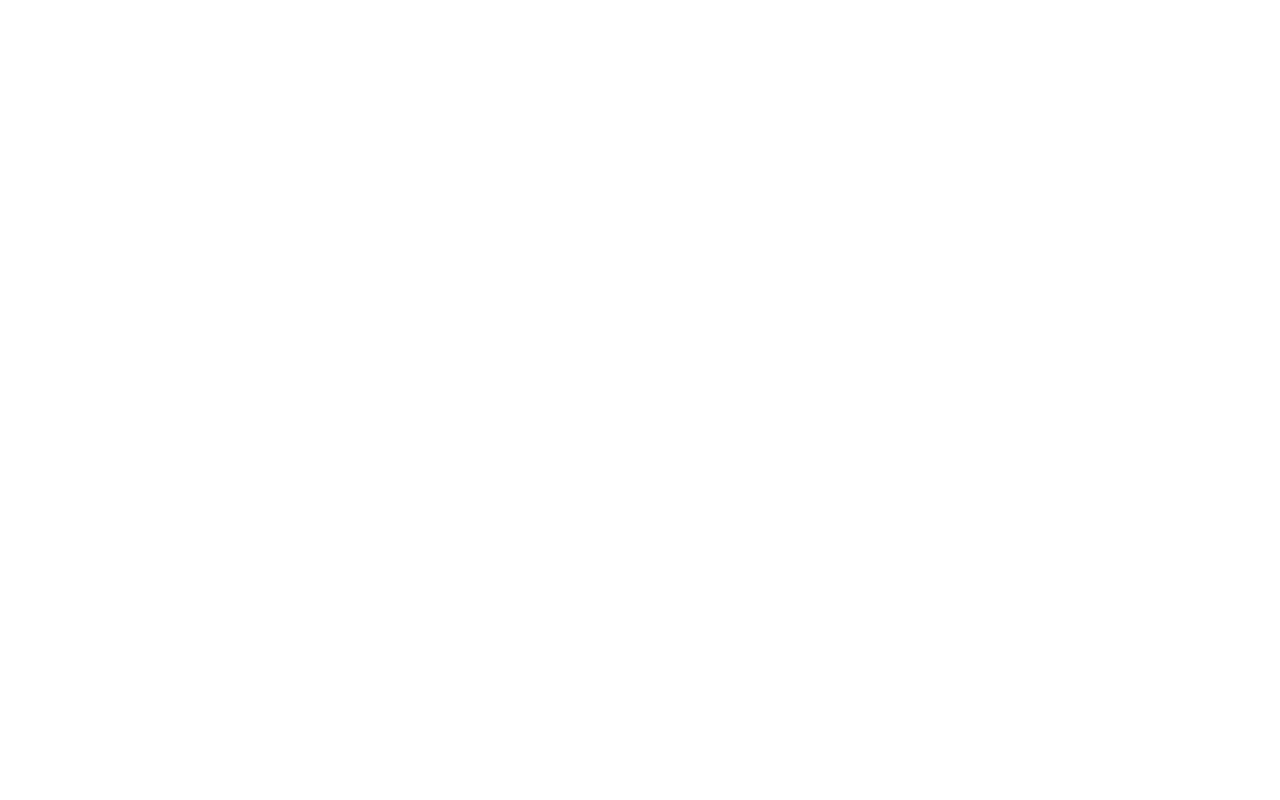
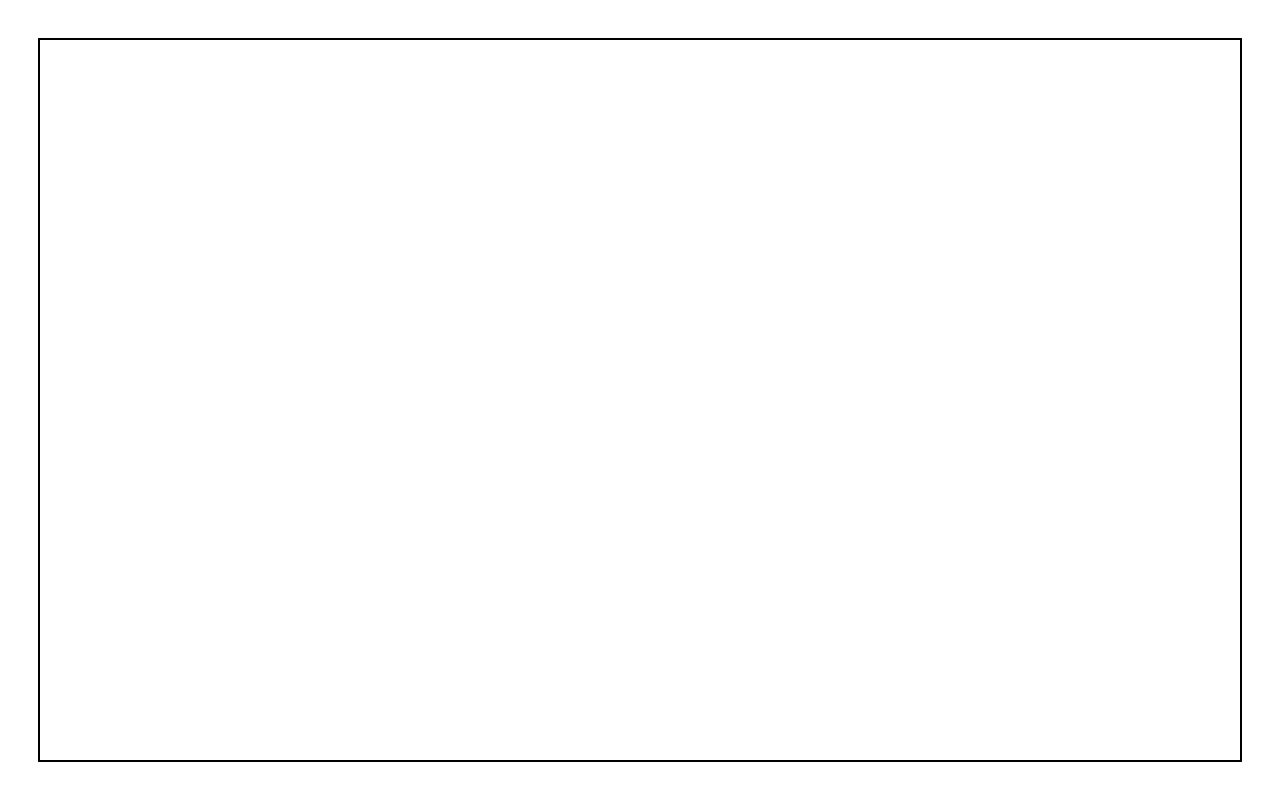
Before and after one commit to Deepspacediver/image-slider, a website: page index.html in a window 1280 px wide. Drawn offline with Linux system fonts and the light colour scheme.

Commit message:
Html template and styling

```diff
--- a/index.html
+++ b/index.html
@@ -8,6 +8,14 @@
   <title>Image slider</title>
 </head>
 <body>
+  <div id="content">
+    <div class="previous-arrow-wrapp"></div>
+    <div class="main-body">
+
+    </div>
+    <div class="next-arrow-wrapp"></div>
+  </div>
+  <div id="footer"></div>
   <script type="module" src="/app.js"></script>
 </body>
 </html>
--- a/style.css
+++ b/style.css
@@ -0,0 +1,23 @@
+* {
+  margin: 0;
+  border: 0;
+  padding: 0;
+  box-sizing: border-box;
+}
+html,
+body {
+  width: 100%;
+  height: 100%;
+}
+html {
+  padding: 3%;
+}
+body {
+  border: 2px solid black;
+  display: grid;
+  grid-template-rows: 4fr 1fr;
+}
+#content {
+  display: grid;
+  grid-template-columns: .5fr 2fr .5fr;
+}
```
